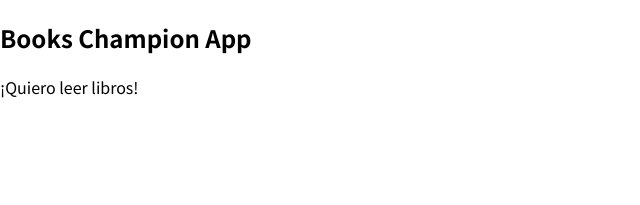
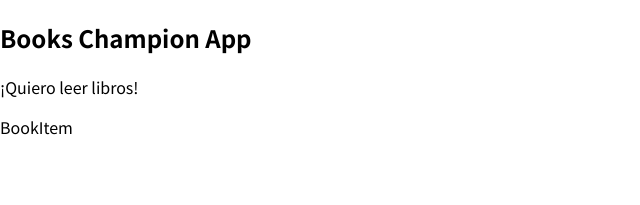
Before and after one commit to ManuelCecarelli/LAB-III_exercises, a React (Vite) app in the folder BookChampion Project/: page / in a window 1280 px wide. Shown: the top 205 px of the page, without its empty margins (0-640 px from the left). Built offline with nearby package versions, Linux system fonts and the light colour scheme.

Commit message:
Creamos el nuevo componente 'BookItem.jsx'

```diff
--- a/BookChampion Project/src/App.jsx
+++ b/BookChampion Project/src/App.jsx
@@ -1,9 +1,12 @@
+import BookItem from "./components/bookitem/BookItem";
+
 const App = () => {
 
   return (
     <>
       <h2>Books Champion App</h2>
       <p>¡Quiero leer libros!</p>
+      <BookItem/>
     </>
   )
 }
--- /dev/null
+++ b/BookChampion Project/src/components/bookitem/BookItem.jsx
@@ -0,0 +1,6 @@
+const BookItem = () => {
+    return (
+        <div>BookItem</div>
+    )
+}
+export default BookItem
```
